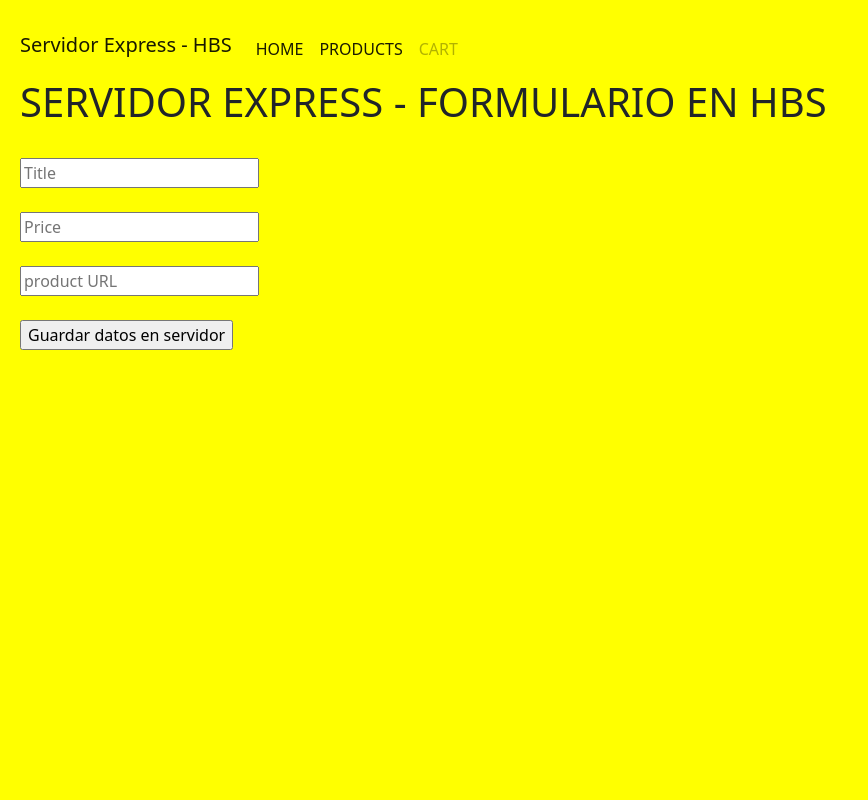
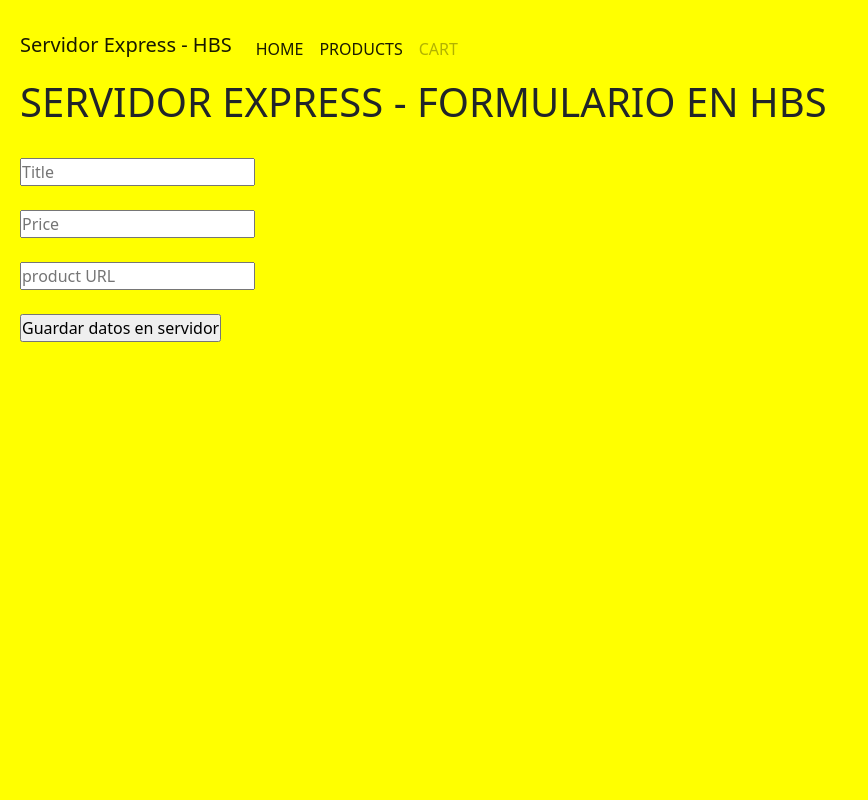
Before and after one commit to JohnnyPegaduro/nuevobackend, a Node server app: template views/index.hbs in a window 1280 px wide. Shown: the whole page, without its empty margins (0-868 px from the left). Run offline with Node 20, Linux system fonts and the light colour scheme; the template is opened without the code that fills it, so the values that code supplies are empty; some libraries are stand-ins or nearby versions.

Commit message:
fixing styles & scripts

```diff
--- a/views/layouts/layout.ejs
+++ b/views/layouts/layout.ejs
@@ -5,9 +5,10 @@
     <meta http-equiv="X-UA-Compatible" content="IE=edge">
     <meta name="viewport" content="width=device-width, initial-scale=1.0">
     <link href="https://cdn.jsdelivr.net/npm/bootstrap@5.0.2/dist/css/bootstrap.min.css" rel="stylesheet" integrity="sha384-EVSTQN3/azprG1Anm3QDgpJLIm9Nao0Yz1ztcQTwFspd3yD65VohhpuuCOmLASjC" crossorigin="anonymous">
+    <link rel="stylesheet" href="../public/styles/main.css">
     <title>Servidor EJS</title>
 </head>
-<body style="background-color:yellow; padding: 20px; margin:0;">
+<body>
 
 </body>
 </html>
--- a/views/layouts/layout.hbs
+++ b/views/layouts/layout.hbs
@@ -6,10 +6,11 @@
     <meta name="viewport" content="width=device-width, initial-scale=1.0" />
     <link href="https://cdn.jsdelivr.net/npm/bootstrap@5.0.2/dist/css/bootstrap.min.css" rel="stylesheet"
         integrity="sha384-EVSTQN3/azprG1Anm3QDgpJLIm9Nao0Yz1ztcQTwFspd3yD65VohhpuuCOmLASjC" crossorigin="anonymous" />
+    <link rel="stylesheet" href="../public/styles/main.css">
     <title>Servidor HBS</title>
 </head>
 
-<body style="background-color:yellow; padding: 20px; margin:0;">
+<body>
     {{{body}}}
 </body>
 
--- a/views/layouts/layout.pug
+++ b/views/layouts/layout.pug
@@ -5,8 +5,9 @@ html(lang="es")
         meta(http-equiv="X-UA-Compatible" content="IE=edge")
         meta(name="viewport" content="width=device-width, initial-scale=1.0")
         link(href="https://cdn.jsdelivr.net/npm/bootstrap@5.0.2/dist/css/bootstrap.min.css" rel="stylesheet" integrity="sha384-EVSTQN3/azprG1Anm3QDgpJLIm9Nao0Yz1ztcQTwFspd3yD65VohhpuuCOmLASjC" crossorigin="anonymous")
+        link(rel="stylesheet" href="../public/styles/main.css")
         title Servidor PUG
-    body(style="background-color:yellow; padding: 20px; margin:0;")
+    body
 
         block main
             main
--- /dev/null
+++ b/views/public/styles/main.css
@@ -0,0 +1,11 @@
+* {
+    margin: 0;
+    padding: 0;
+    -webkit-box-sizing: border-box;
+            box-sizing: border-box;
+    }
+
+body {
+    background-color: yellow;
+    padding: 20px;
+    }
--- /dev/null
+++ b/views/public/styles/main.scss
@@ -0,0 +1,10 @@
+*{
+    margin: 0;
+    padding: 0;
+    box-sizing: border-box;
+}
+
+body{
+    background-color: yellow;
+    padding: 20px;
+}
```
Also changed, not shown: public/index.html (deleted, +0 -26 lines).
